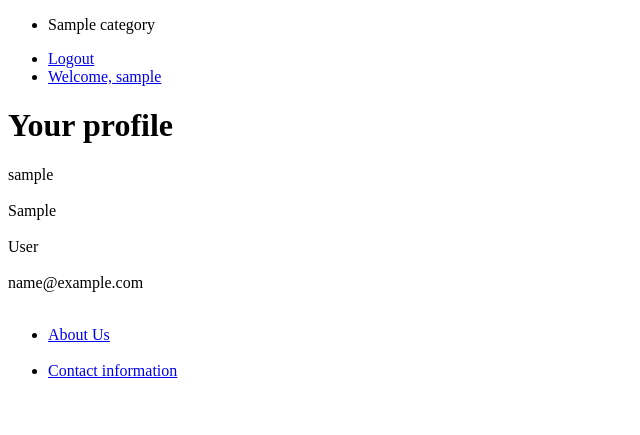
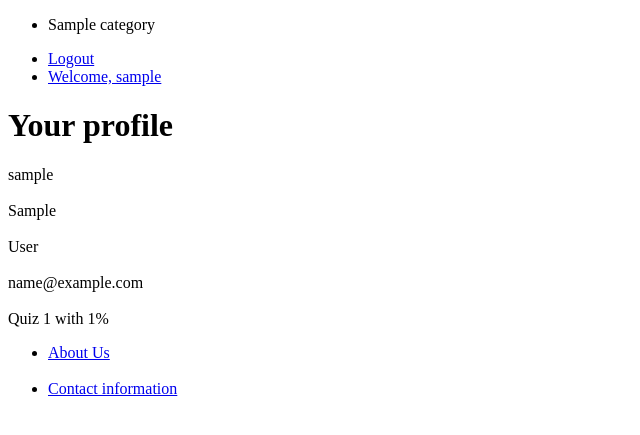
Before and after one commit to Henngest/KnowTheWorld, a Django app: page /profile in a window 1280 px wide. Shown: the top 435 px of the page, without its empty margins (0-640 px from the left). Run offline with Django 4.2, Linux system fonts and the light colour scheme; a user stored in the database is signed in; tables that the repository leaves empty hold one stand-in row (values such as "Sample post").

Commit message:
Add quiz accomplishments to user profile

```diff
--- a/KnowTheWorld/app/templates/app/profile.html
+++ b/KnowTheWorld/app/templates/app/profile.html
@@ -6,5 +6,8 @@
   <span>{{ user.first_name }}</span><br><br>
   <span>{{ user.last_name }}</span><br><br>
   <span>{{ user.email }}</span><br><br>
+  {% for a in quiz_accomplishments %}
+  <span>{{ a.quiz }} with {{ a.result }}%</span><br>
+  {% endfor %}
 </div>
 {% endblock %}
--- a/KnowTheWorld/app/views.py
+++ b/KnowTheWorld/app/views.py
@@ -68,8 +68,10 @@ def logout_request(request):
 
 def profile(request):
     categories = Category.objects.all()
+    quiz_accomplishments = QuizResults.objects.filter(user=request.user)
     return render(request, template_name="app/profile.html", context={"user": request.user,
-                                                                      'categories': categories})
+                                                                      'categories': categories,
+                                                                      'quiz_accomplishments': quiz_accomplishments})
 
 
 def show_quiz(request, category_id, subcategory_id, quiz_level):
```
